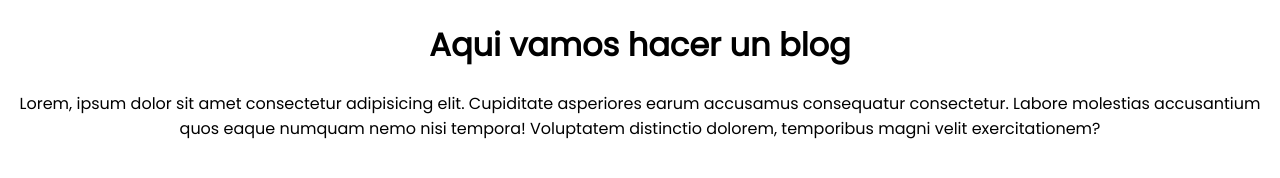
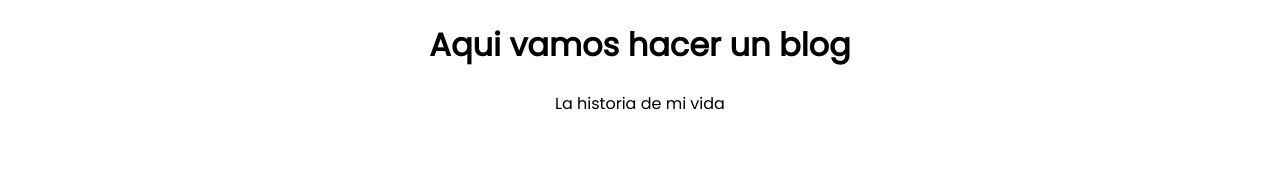
Before and after one commit to miguel9214/gitGithub, a website: page public/index.html in a window 1280 px wide. Drawn offline with Linux system fonts and the light colour scheme.

Commit message:
otro commit

```diff
--- a/public/index.html
+++ b/public/index.html
@@ -10,7 +10,7 @@
   <body>
     <div>
       <h1>Aqui vamos hacer un blog</h1>
-      <p>Lorem, ipsum dolor sit amet consectetur adipisicing elit. Cupiditate asperiores earum accusamus consequatur consectetur. Labore molestias accusantium quos eaque numquam nemo nisi tempora! Voluptatem distinctio dolorem, temporibus magni velit exercitationem?</p>
+      <p>La historia de mi vida</p>
     </div>
   </body>
 </html>
```
